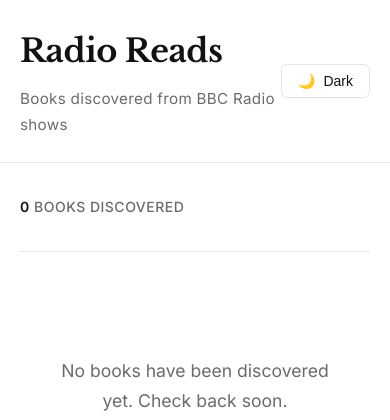
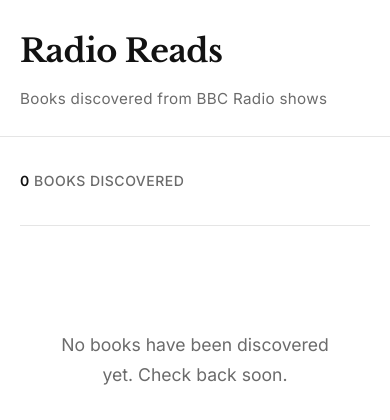
Before and after one commit to seb-thomas/scaling-engine, a Django app: page / in a window 390 px wide. Shown: the top 420 px of the page. Run offline with Django 3.2, Linux system fonts and the light colour scheme; data that the repository does not hold is empty; parts of the project's set-up code (start-up, migrations or seed data) failed here and were passed over.

Commit message:
Use system appearance preference for dark mode
- Remove toggle button and localStorage
- Use CSS prefers-color-scheme media query instead
- Automatically respects user's OS/browser theme setting
- Cleaner implementation with no JavaScript needed
- Works on both index and book detail pages

🤖 Generated with [Claude Code](https://claude.com/claude-code)

Co-Authored-By: Claude <noreply@anthropic.com>

```diff
--- a/api/stations/templates/stations/index.html
+++ b/api/stations/templates/stations/index.html
@@ -17,13 +17,15 @@
             --border-color: #e5e5e5;
         }
 
-        [data-theme="dark"] {
+        @media (prefers-color-scheme: dark) {
+            :root {
                 --bg-primary: #1a1a1a;
                 --bg-secondary: #222;
                 --text-primary: #e5e5e5;
                 --text-secondary: #a0a0a0;
                 --text-tertiary: #757575;
                 --border-color: #333;
+            }
         }
 
         * {
@@ -45,32 +47,6 @@
             border-bottom: 1px solid var(--border-color);
             padding: 1.5rem 0;
             background: var(--bg-secondary);
-            position: relative;
-        }
-
-        .header-content {
-            display: flex;
-            justify-content: space-between;
-            align-items: center;
-        }
-
-        .theme-toggle {
-            background: none;
-            border: 1px solid var(--border-color);
-            color: var(--text-primary);
-            padding: 0.5rem 1rem;
-            border-radius: 6px;
-            cursor: pointer;
-            font-size: 0.875rem;
-            font-weight: 500;
-            transition: all 0.2s;
-            display: flex;
-            align-items: center;
-            gap: 0.5rem;
-        }
-
-        .theme-toggle:hover {
-            background: var(--bg-primary);
         }
 
         .container {
@@ -214,16 +190,8 @@
 <body>
     <header>
         <div class="container">
-            <div class="header-content">
-                <div>
             <h1>Radio Reads</h1>
             <p class="subtitle">Books discovered from BBC Radio shows</p>
-                </div>
-                <button class="theme-toggle" onclick="toggleTheme()" aria-label="Toggle dark mode">
-                    <span id="theme-icon">🌙</span>
-                    <span id="theme-text">Dark</span>
-                </button>
-            </div>
         </div>
     </header>
 
@@ -263,34 +231,5 @@
             <p>Radio Reads &copy; 2025</p>
         </div>
     </footer>
-
-    <script>
-        // Check for saved theme preference or default to light mode
-        const currentTheme = localStorage.getItem('theme') || 'light';
-        document.documentElement.setAttribute('data-theme', currentTheme);
-        updateThemeButton(currentTheme);
-
-        function toggleTheme() {
-            const currentTheme = document.documentElement.getAttribute('data-theme');
-            const newTheme = currentTheme === 'dark' ? 'light' : 'dark';
-
-            document.documentElement.setAttribute('data-theme', newTheme);
-            localStorage.setItem('theme', newTheme);
-            updateThemeButton(newTheme);
-        }
-
-        function updateThemeButton(theme) {
-            const icon = document.getElementById('theme-icon');
-            const text = document.getElementById('theme-text');
-
-            if (theme === 'dark') {
-                icon.textContent = '☀️';
-                text.textContent = 'Light';
-            } else {
-                icon.textContent = '🌙';
-                text.textContent = 'Dark';
-            }
-        }
-    </script>
 </body>
 </html>
```
Also changed, not shown: api/stations/templates/stations/book_detail.html (+3 -7 lines). Lines whose indentation alone changed are shown as unchanged.
